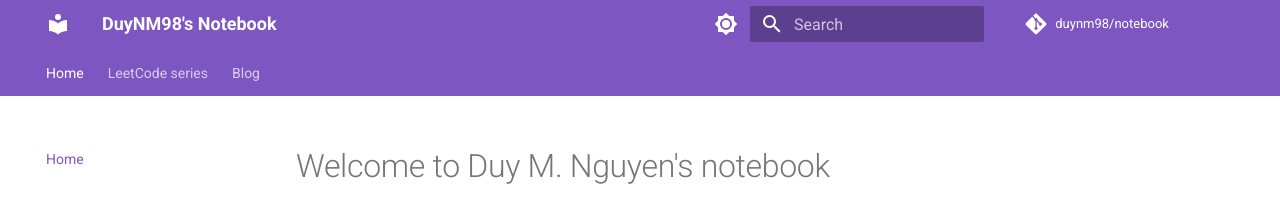
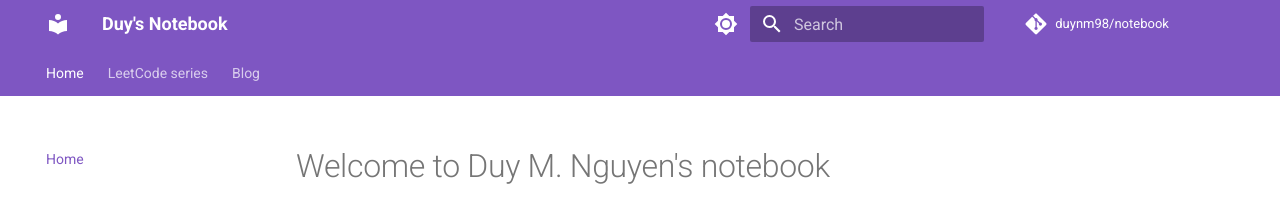
Before and after one commit to duy07t1k23cht/notebook, an MkDocs documentation site: the page built from docs/index.md, in a window 1280 px wide. Shown: the top 206 px of the page. Built offline with MkDocs 1.6.1 and Material for MkDocs 9.7.7, drawn with Linux system fonts in a browser that asks for light colours; emoji names are drawn with the system emoji font; comment, search, counter and statistics services are not loaded.

Commit message:
Some change

```diff
--- a/mkdocs.yml
+++ b/mkdocs.yml
@@ -1,4 +1,4 @@
-site_name: DuyNM98's Notebook
+site_name: Duy's Notebook
 site_url: https://duynm98.github.io/notebook/
 site_description: My Notebook
 site_author: myAwesomeCompany Inc
```
Also changed, not shown: README.md (+1 -1 lines).
